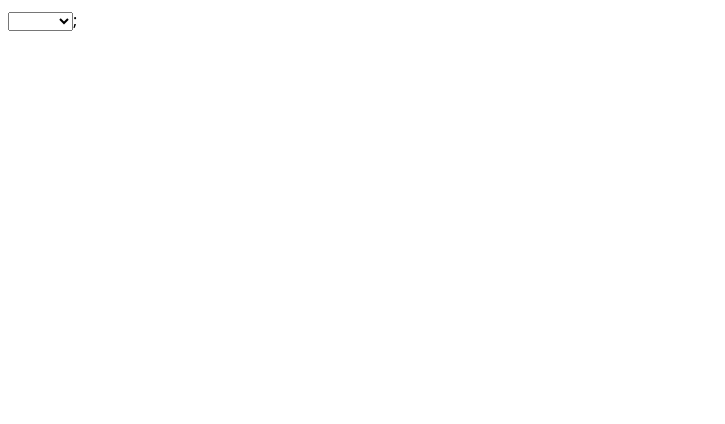
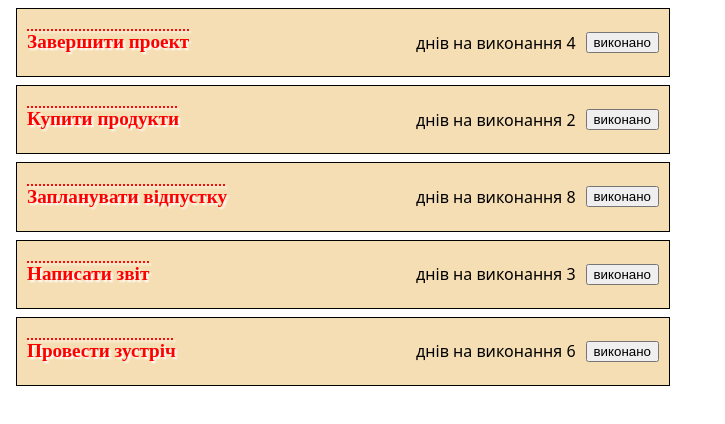
Before and after one commit to shapel3/react-app-05-12-2025-main-main, a React (Vite) app: page / in a window 1280 px wide. Shown: the top 424 px of the page, without its empty margins (0-725 px from the left). Built offline with nearby package versions, Linux system fonts and the light colour scheme.

Commit message:
Sass variable, nesting

```diff
--- a/package.json
+++ b/package.json
@@ -24,6 +24,7 @@
     "eslint-plugin-react-hooks": "^7.0.1",
     "eslint-plugin-react-refresh": "^0.4.24",
     "globals": "^16.5.0",
+    "sass": "^1.97.3",
     "vite": "^7.2.4"
   }
 }
--- a/src/App.jsx
+++ b/src/App.jsx
@@ -1,26 +1,9 @@
-import Select from "./components/Select/Select";
+import TasksList from "./components/TasksList/TasksList"
 
-const countries = [
-  { label: "United States", value: "us" },
-  { label: "Canada", value: "ca" },
-  { label: "United Kingdom", value: "uk" },
-  { label: "Australia", value: "au" },
-  { label: "Germany", value: "de" },
-  { label: "France", value: "fr" },
-  { label: "Italy", value: "it" },
-  { label: "Spain", value: "es" },
-  { label: "Japan", value: "jp" },
-  { label: "China", value: "cn" },
-  { label: "Brazil", value: "br" },
-  { label: "India", value: "in" },
-  { label: "South Africa", value: "za" },
-  { label: "Mexico", value: "mx" },
-  { label: "Ukraine", value: "ua" },
-];
 function App() {
   return (
     <>
-      <Select list={countries} />
+      <TasksList />
     </>
   );
 }
--- a/src/components/Task/Task.jsx
+++ b/src/components/Task/Task.jsx
@@ -1,5 +1,5 @@
 import PropTypes from "prop-types";
-import styles from "./Task.module.css";
+import styles from "./Task.module.scss";
 
 const Task = (props) => {
   const {
--- /dev/null
+++ b/src/components/Task/Task.module.scss
@@ -0,0 +1,48 @@
+$width: 25%;
+$min-width: 500px;
+$colorBG: wheat;
+$border-width: 1px;
+$indent: 10px;
+
+.task{
+    width: $width * 2;
+    min-width: $min-width;
+    display: flex;
+    justify-content: space-between;
+    align-items: center;
+    border:$border-width solid black;
+    padding: 0 $indent;
+    margin: $indent - 2 ;
+    background-color: $colorBG ;
+    &:hover{
+        // background-color: darken($color: $colorBG, $amount: 10%);
+        // background-color: lighten($color: $colorBG, $amount: 10%);
+        //  background-color: transparentize($color: $colorBG, $amount: 0.8)
+        // background-color: opacify($color: $colorBG, $amount: 0.8) ;
+        background-color: invert($color: $colorBG);
+        color:$colorBG ;
+    //     background-color: mix($color1: red, $color2: yellow, $weight: 30);
+    // background-color: grayscale($color: red) ;
+    }
+    p:first-child{
+        margin-right: auto;
+        font: {
+            size: 1.2em;
+            family: serif;
+            weight: 600;
+        }
+        text: {
+            shadow: 2px 2px 2px white;
+            decoration:{
+                line: overline;
+                style: dotted;
+            }
+        }
+    }
+    button{
+        margin-left: $indent;
+        &:hover{
+            background-color: $colorBG;
+        }
+    }
+}
```
Also changed, not shown: src/components/Task/Task.module.css (deleted, +0 -7 lines), 1 other file (tests, documents, lock files or other folders).
